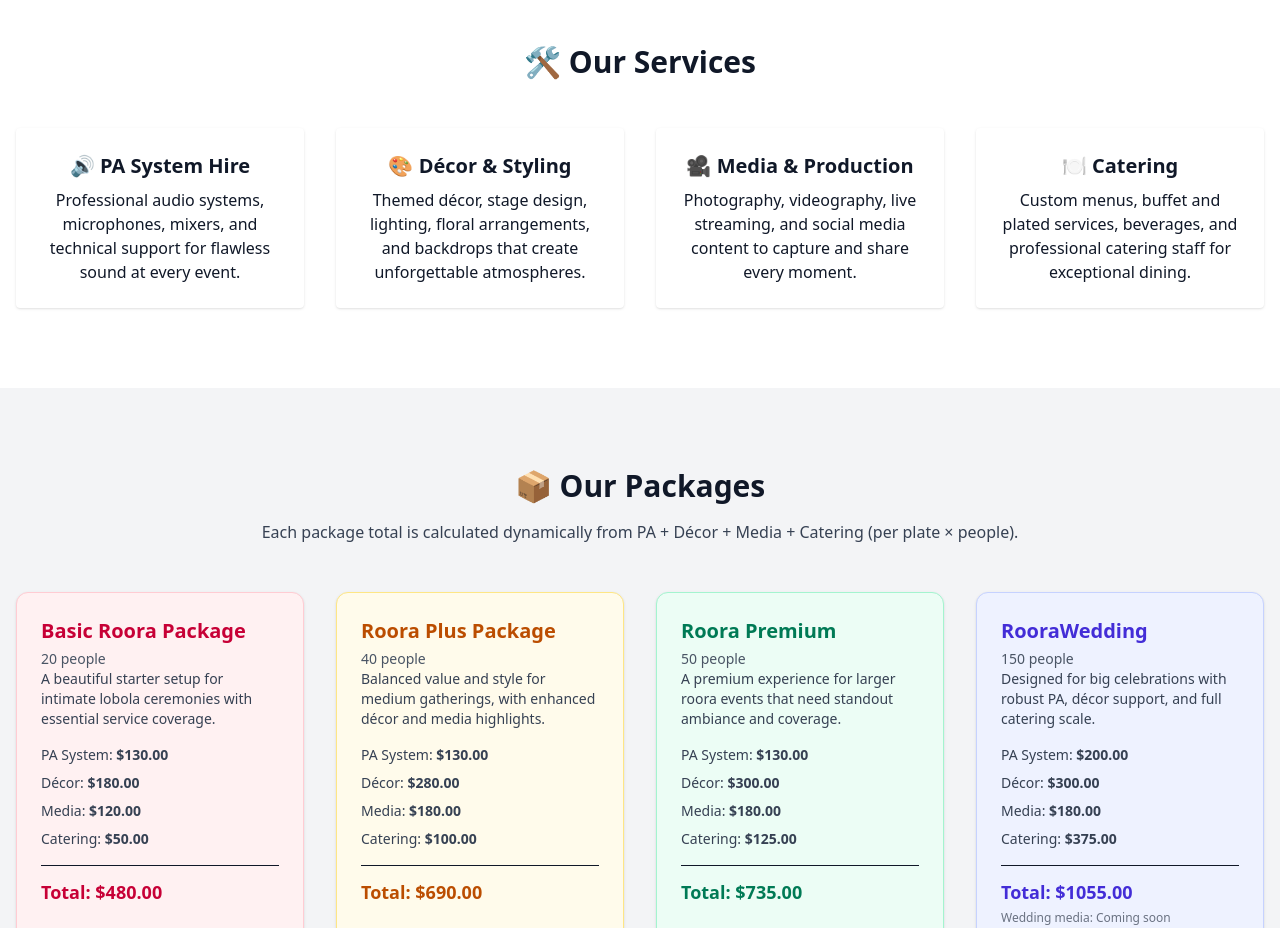
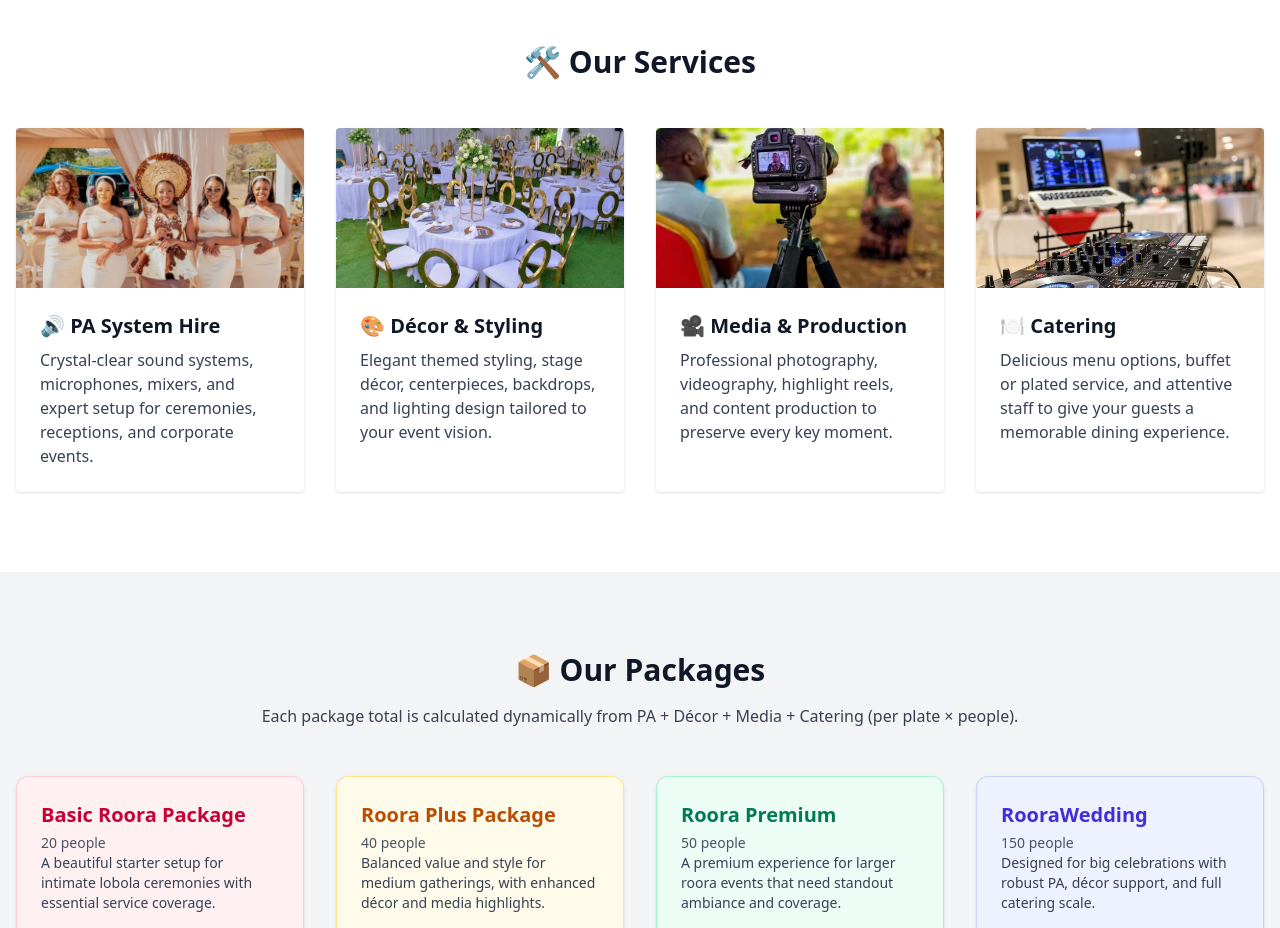
Before and after one commit to Tapiwa-1/Events-Management, a Vue app: page / in a window 1280 px wide. Shown: the part 1040-1968 px from the top of the page. Built offline with nearby package versions, Linux system fonts and the light colour scheme; no server answers.

Commit message:
Add service images and richer descriptions on landing

```diff
--- a/src/views/Landing.vue
+++ b/src/views/Landing.vue
@@ -97,21 +97,16 @@
       <div class="mx-auto max-w-7xl px-4 text-center">
         <h2 class="mb-12 text-3xl font-bold">🛠️ Our Services</h2>
         <div class="grid gap-8 md:grid-cols-2 lg:grid-cols-4">
-          <div class="rounded bg-white p-6 shadow transition hover:shadow-lg">
-            <h3 class="mb-2 text-xl font-bold">🔊 PA System Hire</h3>
-            <p>Professional audio systems, microphones, mixers, and technical support for flawless sound at every event.</p>
-          </div>
-          <div class="rounded bg-white p-6 shadow transition hover:shadow-lg">
-            <h3 class="mb-2 text-xl font-bold">🎨 Décor &amp; Styling</h3>
-            <p>Themed décor, stage design, lighting, floral arrangements, and backdrops that create unforgettable atmospheres.</p>
-          </div>
-          <div class="rounded bg-white p-6 shadow transition hover:shadow-lg">
-            <h3 class="mb-2 text-xl font-bold">🎥 Media &amp; Production</h3>
-            <p>Photography, videography, live streaming, and social media content to capture and share every moment.</p>
-          </div>
-          <div class="rounded bg-white p-6 shadow transition hover:shadow-lg">
-            <h3 class="mb-2 text-xl font-bold">🍽️ Catering</h3>
-            <p>Custom menus, buffet and plated services, beverages, and professional catering staff for exceptional dining.</p>
+          <div
+            v-for="service in services"
+            :key="service.title"
+            class="overflow-hidden rounded bg-white shadow transition hover:-translate-y-1 hover:shadow-lg"
+          >
+            <img :src="service.image" :alt="service.title" class="h-40 w-full object-cover" />
+            <div class="p-6 text-left">
+              <h3 class="mb-2 text-xl font-bold">{{ service.title }}</h3>
+              <p class="text-gray-700">{{ service.description }}</p>
+            </div>
           </div>
         </div>
       </div>
@@ -240,6 +235,29 @@ const heroSlides = [
   '/Img/img4.jpg'
 ];
 
+const services = [
+  {
+    title: '🔊 PA System Hire',
+    image: '/Img/img1.jpg',
+    description: 'Crystal-clear sound systems, microphones, mixers, and expert setup for ceremonies, receptions, and corporate events.',
+  },
+  {
+    title: '🎨 Décor & Styling',
+    image: '/Img/img2.jpg',
+    description: 'Elegant themed styling, stage décor, centerpieces, backdrops, and lighting design tailored to your event vision.',
+  },
+  {
+    title: '🎥 Media & Production',
+    image: '/Img/img3.jpg',
+    description: 'Professional photography, videography, highlight reels, and content production to preserve every key moment.',
+  },
+  {
+    title: '🍽️ Catering',
+    image: '/Img/img4.jpg',
+    description: 'Delicious menu options, buffet or plated service, and attentive staff to give your guests a memorable dining experience.',
+  },
+];
+
 let slideTimer = null;
 
 const loadPackagePricing = async () => {
```
